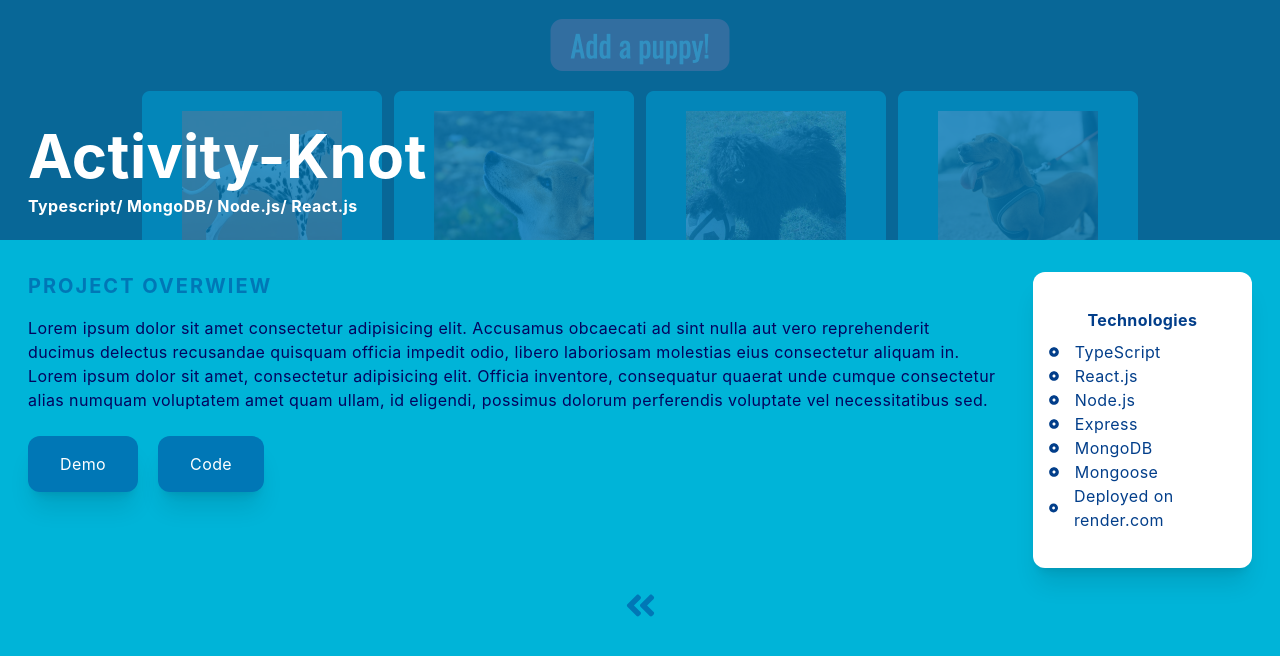
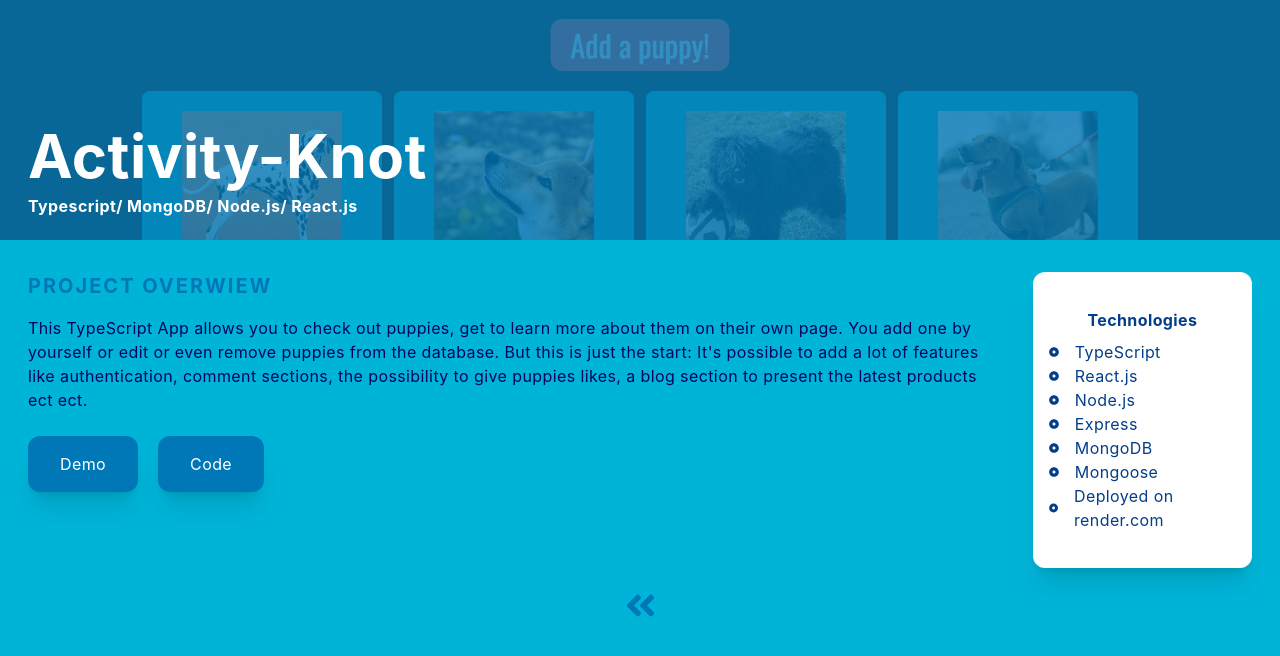
Before and after one commit to kindofclever/portfolio, a Next.js app: page /puppy in a window 1280 px wide. Shown: the top 656 px of the page. Built offline with nearby package versions, Linux system fonts and the light colour scheme.

Commit message:
fixed puppy project

```diff
--- a/pages/puppy.js
+++ b/pages/puppy.js
@@ -15,13 +15,13 @@ const puppy = () => {
           <Image className='absolute z-1' layout='fill' objectFit='cover' src={activity} alt='/' />
           <div className='absolute top-[70%] max-w-[1240px] w-full left-[50%] right-[50%] translate-x-[-50%] translate-y-[-50%] z-10 p-2 text-white'>
             <h2 className='py-2 text-white'>Activity-Knot</h2>
-            <h3 className=' text-white'>Typescript/ MongoDB/ Node.js/ React.js </h3>
+            <h3 className=' text-white'>Typescript/ MongoDB/ Node.js/ React.js</h3>
           </div>
         </div>
         <div className='max-w-[1240px] mx-auto p-2 grid md:grid-cols-5 gap-8 pt-8 mx-5'>
           <div className='col-span-4'>
             <h2 className='text-[#0077B6] uppercase text-xl tracking-widest mb-4'>Project overwiew</h2>
-            <p className='mb-4'> Lorem ipsum dolor sit amet consectetur adipisicing elit. Accusamus obcaecati ad sint nulla aut vero reprehenderit ducimus delectus recusandae quisquam officia impedit odio, libero laboriosam molestias eius consectetur aliquam in. Lorem ipsum dolor sit amet, consectetur adipisicing elit. Officia inventore, consequatur quaerat unde cumque consectetur alias numquam voluptatem amet quam ullam, id eligendi, possimus dolorum perferendis voluptate vel necessitatibus sed.</p>
+            <p className='mb-4'>This TypeScript App allows you to check out puppies, get to learn more about them on their own page. You add one by yourself or edit or even remove puppies from the database. But this is just the start: It's possible to add a lot of features like authentication, comment sections, the possibility to give puppies likes, a blog section to present the latest products ect ect. </p>
             <a href='https://activity-knot.herokuapp.com/'>
             <motion.button
                   whileHover={{ scale: 1.05 }}
```
